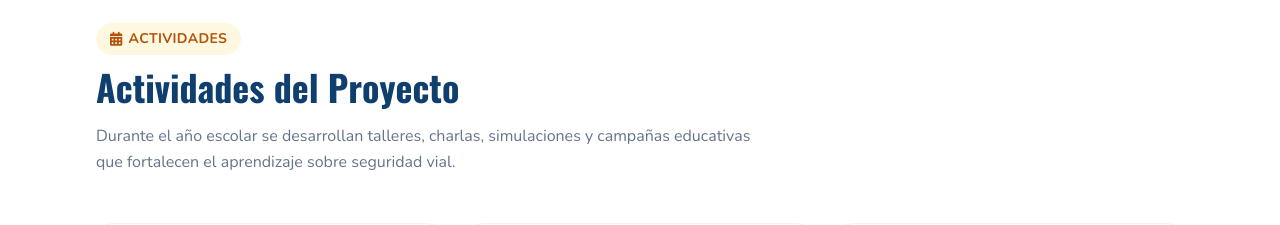
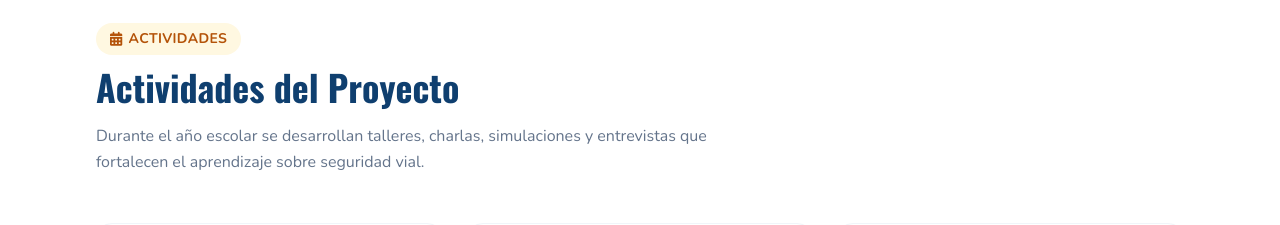
Before and after one commit to Neferxd31/movilidad-segura, a React (Vite) app: page / in a window 1280 px wide. Shown: the part 1960-2185 px from the top of the page. Built offline with nearby package versions, Linux system fonts and the light colour scheme.

Commit message:
chore: replace campaigns with interviews in activities intro

```diff
--- a/src/pages/Home.jsx
+++ b/src/pages/Home.jsx
@@ -284,8 +284,8 @@ export default function Home() {
                 Actividades del Proyecto
               </h2>
               <p className="text-slate-500 max-w-2xl leading-relaxed">
-                Durante el año escolar se desarrollan talleres, charlas, simulaciones y campañas
-                educativas que fortalecen el aprendizaje sobre seguridad vial.
+                Durante el año escolar se desarrollan talleres, charlas, simulaciones y entrevistas
+                que fortalecen el aprendizaje sobre seguridad vial.
               </p>
             </div>
           </FadeIn>
```
